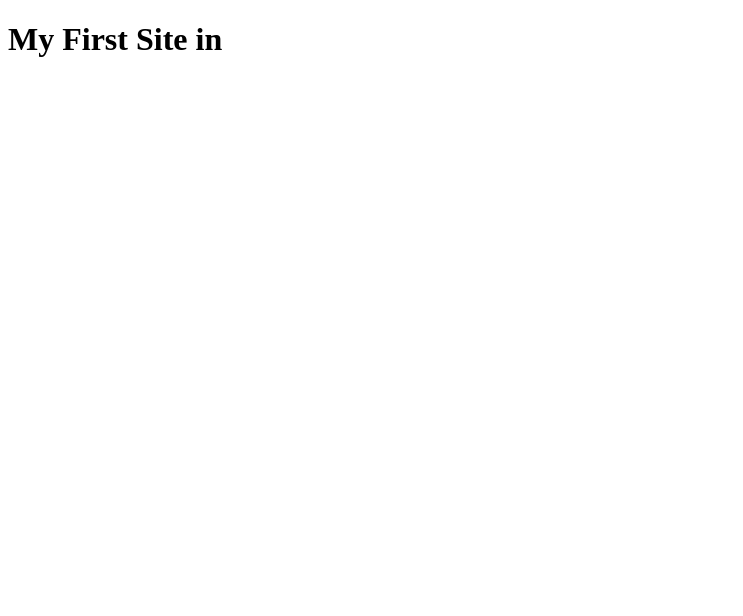
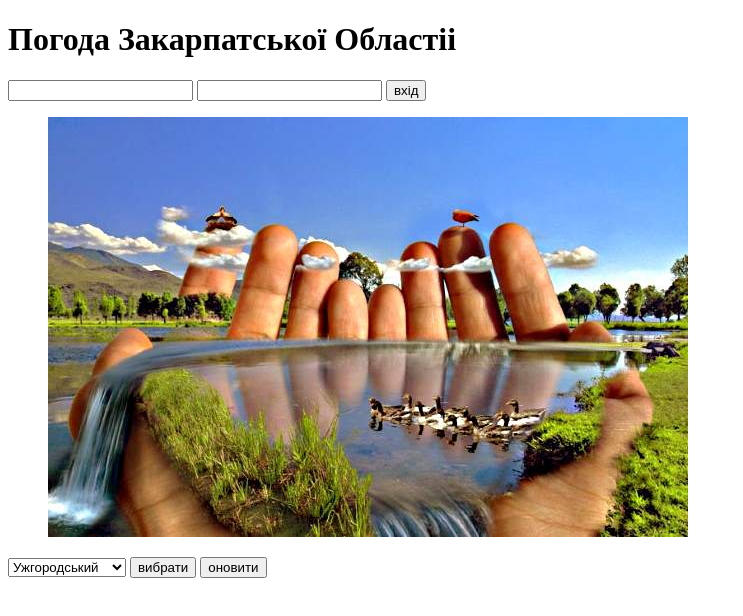
Before and after one commit to Si4ok/si4ok.github.io, a plain HTML site: page index.html in a window 1280 px wide. Shown: the whole page, without its empty margins (0-743 px from the left). Drawn offline with Linux system fonts and the light colour scheme.

Commit message:
New version

```diff
--- a/index.html
+++ b/index.html
@@ -1,9 +1,35 @@
 <!DOCTYPE html>
 <html>
 <head>
-	<title></title>
+	<title>Погода Закарпатської Області</title>
 </head>
+
 <body>
-<h1> My First Site in </h1>
+<h1>Погода Закарпатської Областіі </h1>
+<form>
+	<input type="maill" name="lodin">
+	<input type="password" name="pass">
+	<input type="submit" name="submit" value="вхід">
+</form>
+<figure>
+
+<img src="picture/hands.jpg">
+</figure>
+<div>
+	<form action="index.html" method="post" >
+		<select name="region">
+			<option value="1">Ужгородський</option>	<option value="2">Мукачівський</option>
+			<option value="3">Свалявський</option>
+			<option value="4">Іршавський</option>
+			<option value="5">Виноградіський</option>
+			<option value="6">Хустський</option>
+		</select>
+		<input type="submit" name="submit" value="вибрати">
+<input type="reset" name="reset" value="оновити">
+
+	</form>
+</div>
+
+
 </body>
 </html>
```
Also changed, not shown: picture/hands.jpg (added).
